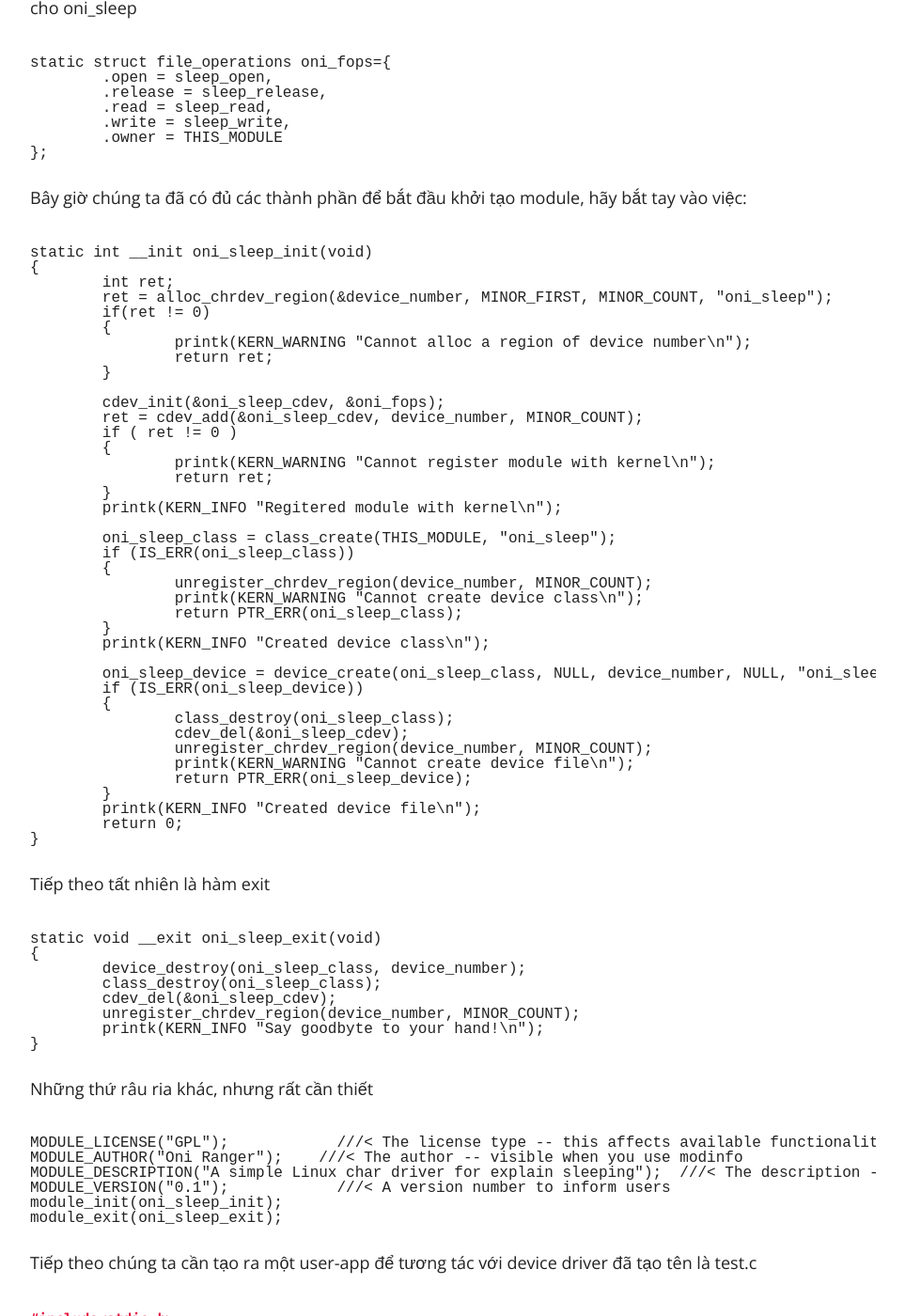
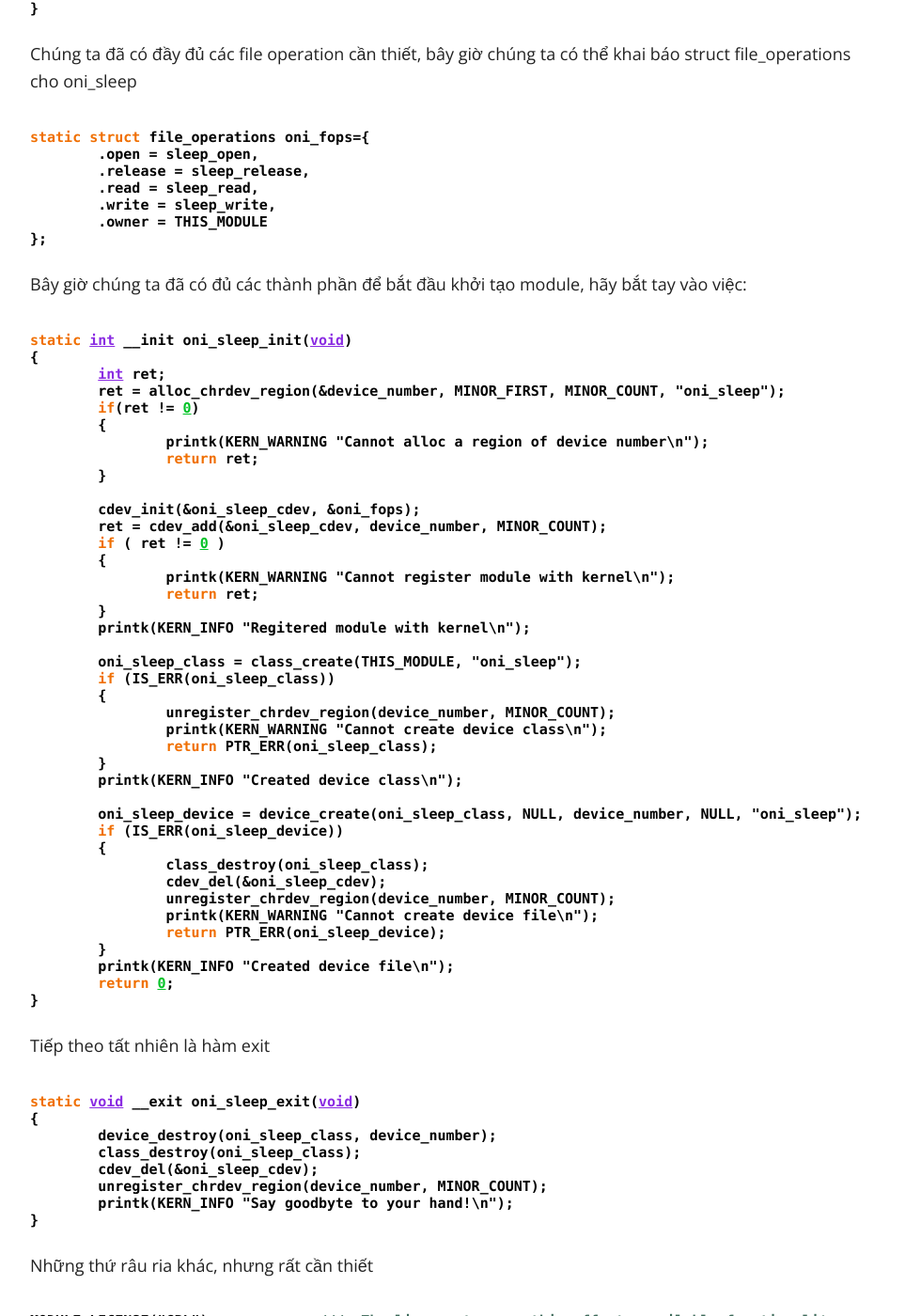
Before and after one commit to ita93/ita93.github.io, a Jekyll site: the page built from _posts/2018-01-25-Blocking IO.md, in a window 1280 px wide and 1400 px high, scrolled down 4682 px. Shown: the whole window at 94% size, without its empty margins (158-1121 px from the left). Built offline with Jekyll 4.4.1, drawn with Linux system fonts in a browser that asks for light colours; nearby versions of some CDN libraries; comment, search, counter and statistics services are not loaded; some of the changed text lies outside the part shown.

Commit message:
Apply highli

````diff
--- a/_posts/2018-01-25-Blocking IO.md
+++ b/_posts/2018-01-25-Blocking IO.md
@@ -22,10 +22,10 @@ Trong character driver, có implement hai hàm: read() và write(). Thử tưở
 Chúng ta sẽ dùng một structure tên là <code>wait_queue_head_t</code> để thực hiện việc sleep của device driver. một queue head có thể được khởi tạo bằng các cách sau:<br/>
 -Initialize statically: <code>DECLARE_WAIT_QUEUE_HEAD(name);</code>
 -Initialize dynamicly: <br/>
-<pre>
+{% highlight c %}
 	wait_queue_head_t my_queue;
 	init_waitqueue_head(&my_queue);
-</pre>
+{% endhighlight %}
 <br/>
 ## 2.Simple Sleep
 -Khi một process sleep, nó rơi vào trạng thái chờ đợi, chờ đợi một điều kiện nào đó sẽ đúng trong tương lại. Như đã đề cập, bất kỳ process nào sleep đều phải kiểm tra để chăc chắn rằng điều kiện nó chờ đợi thực sự được thỏa mãn khi nó tỉnh giấc. <br/>
@@ -52,34 +52,34 @@ Một cách tự nhiên, O_NONBLOCK rất có ý nghĩa đối với <code>open<
 ## 4.Example
 Sau đây mình sẽ trình bày một ví dụ sleep đơn giản.
 Đầu tiên tạo file source code <code>oni_sleep.c</code>. Tiếp theo là include các header cần thiết: <br/>
-<pre>
+{% highlight c %}
 #include <linux/module.h>
 #include <linux/uaccess.h>
-</pre>
+{% endhighlight %}
 
 Tiếp theo chúng ta define các hằng số cần thiết cho việc xác định device number:<br/>
-<pre>
+{% highlight c %}
 #define MINOR_FIRST 0
 #define MINOR_COUNT 1
-</pre>
+{% endhighlight %}
 
 Khai báo các biến cần thiết cho device driver <br/>
-<pre>
+{% highlight c %}
 static struct cdev oni_sleep_cdev;
 static struct class *oni_sleep_class;
 static struct device *oni_sleep_device;
 static dev_t device_number;
 static int sleep_flag=0;
-</pre>
+{% endhighlight %}
 
 Để thực hiện việc sleep, cần phải khai báo một head queue, ở đây mình khai báo head queue bằng cách dùng DECLARE (Statically)
-<pre>
+{% highlight c %}
 DECLARE_WAIT_QUEUE_HEAD(oni_wait_queue);
-</pre>
+{% endhighlight %}
 
 Ở đây ngoài các cấu trúc quen thuộc với một device driver, mình có khai báo thêm biến sleep_flag, biến này sẽ được dùng để làm điểu kiện wake up cho process đã bị sleep trước đó (sleeping process sẽ được đánh thức khi sleep_flag=1)<br/>
 Tiếp đến là định nghĩa 2 function của file_operations: open() và release()
-<pre>
+{% highlight c %}
 int sleep_open(struct inode *node, struct file *filp)
 {
 	//Do nothing at the moment
@@ -91,10 +91,10 @@ int sleep_release(struct inode *node, struct file *filp)
 	//Do nothing at the moment
 	return 0;
 }
-</pre>
+{% endhighlight %}
 Tạm thời 2 function này sẽ không làm gì cả <br/>
 Kế tiếp là function read. Ở đây hàm read sẽ không thực hiện đọc dữ liệu hay làm gì khác cả. Nó chỉ ghi ra các log để trace quá trình sleep và wakeup mà thôi. <br/>
-<pre>
+{% highlight c %}
 ssize_t sleep_read(struct file *filp, char __user *buf, size_t count, loff_t *pos)
 {
 	printk(KERN_INFO "[READ] Enter read function\n");
@@ -104,10 +104,10 @@ ssize_t sleep_read(struct file *filp, char __user *buf, size_t count, loff_t *po
 	sleep_flag = 0;
 	return 0;
 }
-</pre>
+{% endhighlight %}
 Ở hàm read, sau khi in ra 2 log line (dmesg), mình đã block hàm <code>read</code>, và chờ cho điều kiện <code>sleep_flag==1</code> thì sẽ đánh thức nó dậy. Mình sử dụng head queue đã khai báo ở đầu, đưa process vào wait_interruptible, tức là người dùng có thể Ctrl+C để thoát user-app khi nó đang đợi <code>read</code> trả về.<br/>
 Bây giờ, mình sẽ wake up hàm <code>read</code> từ hàm <code>write</code>, hiện tại hàm write cũng chỉ được dùng để đánh thức hàm read từ hàng đợi mà không có ghi dữ liệu gì sất. Mình sẽ dùng <code>wake_up</code> để đánh thức tất cả các entry trung head queue dậy.
-<pre>
+{% highlight c %}
 ssize_t sleep_write(struct file *filp, const char __user *buf, size_t count, loff_t *pos)
 {
 	printk(KERN_INFO "[WRITE] Enter write function\n");
@@ -115,10 +115,10 @@ ssize_t sleep_write(struct file *filp, const char __user *buf, size_t count, lof
 	wake_up(&oni_wait_queue);
 	printk(KERN_INFO "[WRITE] Exit write\n");
 }
-</pre>
+{% endhighlight %}
 
 Chúng ta đã có đầy đủ các file operation cần thiết, bây giờ chúng ta có thể khai báo struct file_operations cho oni_sleep
-<pre>
+{% highlight c %}
 static struct file_operations oni_fops={
 	.open = sleep_open,
 	.release = sleep_release,
@@ -126,10 +126,10 @@ static struct file_operations oni_fops={
 	.write = sleep_write,
 	.owner = THIS_MODULE
 };
-</pre>
+{% endhighlight %}
 
 Bây giờ chúng ta đã có đủ các thành phần để bắt đầu khởi tạo module, hãy bắt tay vào việc:
-<pre>
+{% highlight c %}
 static int __init oni_sleep_init(void)
 {
 	int ret;
@@ -170,10 +170,10 @@ static int __init oni_sleep_init(void)
 	printk(KERN_INFO "Created device file\n");
 	return 0;
 }
-</pre>
+{% endhighlight %}
 
 Tiếp theo tất nhiên là hàm exit
-<pre>
+{% highlight c %}
 static void __exit oni_sleep_exit(void)
 {
 	device_destroy(oni_sleep_class, device_number);
@@ -182,17 +182,17 @@ static void __exit oni_sleep_exit(void)
 	unregister_chrdev_region(device_number, MINOR_COUNT);
 	printk(KERN_INFO "Say goodbyte to your hand!\n");
 }
-</pre>
+{% endhighlight %}
 
 Những thứ râu ria khác, nhưng rất cần thiết
-<pre>
+{% highlight c %}
 MODULE_LICENSE("GPL");            ///< The license type -- this affects available functionality
 MODULE_AUTHOR("Oni Ranger");    ///< The author -- visible when you use modinfo
 MODULE_DESCRIPTION("A simple Linux char driver for explain sleeping");  ///< The description -- see modinfo
 MODULE_VERSION("0.1");            ///< A version number to inform users
 module_init(oni_sleep_init);
 module_exit(oni_sleep_exit);
-</pre>
+{% endhighlight %}
 
 Tiếp theo chúng ta cần tạo ra một user-app để tương tác với device driver đã tạo tên là test.c
 ```
@@ -244,7 +244,7 @@ int main(int argc, char* argv[])
 ```
 
 Tiếp theo cần một Makefile để compile những source code dã mổ cò
-<pre>
+{% highlight c %}
 obj-m+=oni_sleep.o
 all:
  make -C /lib/modules/$(shell uname -r)/build/ M=$(PWD) modules
@@ -252,35 +252,35 @@ all:
 clean:
  make -C /lib/modules/$(shell uname -r)/build/ M=$(PWD) clean
  rm test
-</pre>
+{% endhighlight %}
 
 <br/>Bây giờ hãy thử xem nó hoạt động như thế nào.<br/>
 Sau khi đã compile, chúng ta nhận được file oni_sleep.ko và test. Việc tiếp theo là insert oni_sleep: <code>sudo insmod oni_sleep.ko</code><br/>
 Mở một tab mới với thực hiện việc đọc từ device với command: <code>sudo ./test</code><br/>
 Ở tab này bạn sẽ nhìn thấy output như sau:
-<pre>
+{% highlight c %}
 Press anykey to block your read function
 ....
-</pre>
+{% endhighlight %}
 Sau khi bạn gõ Enter, tab này sẽ bị block tại đây thay vì return. Mở một tab khác với thực hiện việc ghi vào device với command: <code>sudo ./test write</code>. Như đã đề cập ở trên, hàm write sẽ unblock hàm read.<br/>
 Bây giờ quay lại tab read, gõ Enter xem process còn bị block hay không? Wth, hàm read vẫn bị block @@. Tất nhiên là thế rồi, vì mặc dù mình đã gọi hàm <code>wake_up</code> để đánh thức hàm read, nhưng điều kiện <code>sleep_flag==1</code> vẫn chưa được thảo mãn nên nó vẫn tiếp tục bị block. Gõ Ctrl+C để kill nó.<br/>
 Bây giờ, mình sẽ set cờ sleep_flag bằng 1 trước khi gọi wake_up, thêm dòng code vào hàm <code>sleep_write</code> như sau:<br/>
-<pre>
+{% highlight c %}
 ......
 sleep_flag = 1;
 wake_up(&oni_wait_queue);
 .............
-</pre>
+{% endhighlight %}
 Bây giờ compile lại, sau đấy insmod và thực hiện test như cũ. Bạn sẽ thấy tab read được unblock sau khi thực hiện <code>sudo ./test write</code>.<br/>
 Bây giờ kiểm tra dmesg:<br/>
-<pre>
+{% highlight c %}
 [READ] Enter read function
 [READ] About to sleep
 [WRITE] Enter write function
 [WRITE] Wake read up ZZZZZZ
 [WRITE] Exit write
 [READ] read woken up
-</pre>
+{% endhighlight %}
 
 Bây giờ, thử xem <code>wait_event</code> khác <code>wait_event_interruptible</code> như thế nào. Thay <i>wait_event_interruptible</i> trong hàm sleep_write thành <i>wait_event</i>, các tham số vẫn dữ nguyên như cũ, compile lại module, và insert nó vào hệ thống. Tiếp theo, thực hiện test bằng command <code>sudo ./test</code>. Bây giờ, user-app sẽ bị block ở đây, bạn ấn tổ hợp Ctrl+C xem có gì xảy ra? @@ không thể kill chương trình được. Đúng vậy, <code>wait_event</code> sẽ không cho phép chúng ta ngắt process đang bị block, khác với <code>wait_event_interruptible</code>.<br/>
 Các hàm <i>wait timeout</i> sẽ return sau một khoảng thời gian(timeout), đơn vị tính là Jiffies
````
Also changed, not shown: _posts/2017-12-18-character-device.md (+29 -29 lines), _posts/2018-01-19-Input-Output-Control-ioctl.md (+22 -22 lines).
